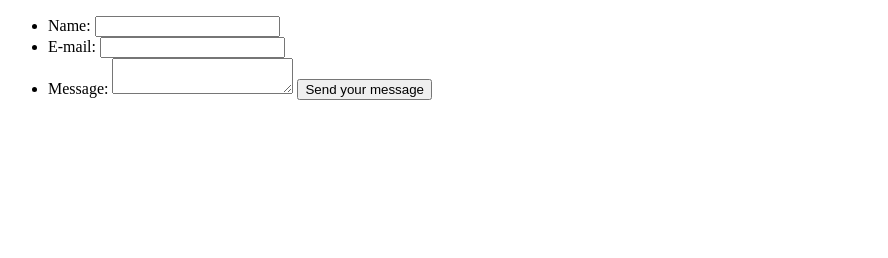
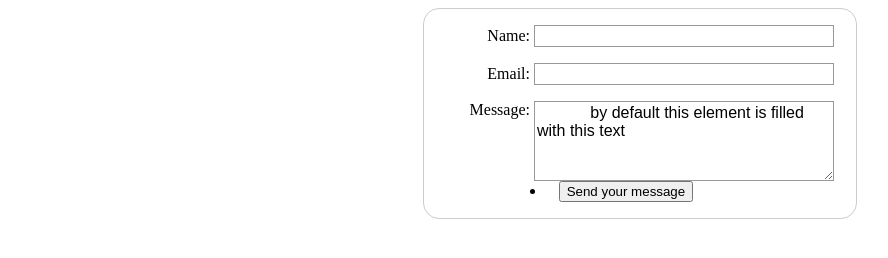
Before and after one commit to Yeampier2022/w10, a plain HTML site: page contactus.html in a window 1280 px wide. Shown: the whole page, without its empty margins (0-888 px from the left). Drawn offline with Linux system fonts and the light colour scheme.

Commit message:
Update contactus.html

```diff
--- a/contactus.html
+++ b/contactus.html
@@ -1,14 +1,82 @@
 <!DOCTYPE html>
 <html lang="en">
   <head>
-    <meta charset="UTF-8">
-    <meta http-equiv="X-UA-Compatible" content="IE=edge">
-    <meta name="viewport" content="width=device-width, initial-scale=1.0">
-    <link rel="stylesheet" href="">
-    <title>Form</title>
+    <meta charset="UTF-8" />
+    <meta http-equiv="X-UA-Compatible" content="IE=edge" />
+    <meta name="viewport" content="width=device-width, initial-scale=1.0" />
+    <title>Document</title>
   </head>
+  <style>
+    form {
+      /* Center the form on the page */
+      margin: 0 auto;
+      width: 400px;
+      /* Form outline */
+      padding: 1em;
+      border: 1px solid #ccc;
+      border-radius: 1em;
+    }
+
+    ul {
+      list-style: none;
+      padding: 0;
+      margin: 0;
+    }
+
+    form li + li {
+      margin-top: 1em;
+    }
+
+    label {
+      /* Uniform size & alignment */
+      display: inline-block;
+      width: 90px;
+      text-align: right;
+    }
+
+    input,
+    textarea {
+      /* To make sure that all text fields have the same font settings
+     By default, textareas have a monospace font */
+      font: 1em sans-serif;
+
+      /* Uniform text field size */
+      width: 300px;
+      box-sizing: border-box;
+
+      /* Match form field borders */
+      border: 1px solid #999;
+    }
+
+    input:focus,
+    textarea:focus {
+      /* Additional highlight for focused elements */
+      border-color: #000;
+    }
+
+    textarea {
+      /* Align multiline text fields with their labels */
+      vertical-align: top;
+
+      /* Provide space to type some text */
+      height: 5em;
+    }
+
+    .button {
+      /* Align buttons with the text fields */
+      padding-left: 90px; /* same size as the label elements */
+    }
+
+    button {
+      /* This extra margin represent roughly the same space as the space
+     between the labels and their text fields */
+      margin-left: 0.5em;
+    }
+  </style>
+
   <body>
-    <div id="feedback">
+    <div id="feedback"></div>
+
     <form action="/my-handling-form-page" method="post">
       <ul>
         <li>
@@ -16,35 +84,41 @@
           <input type="text" id="name" name="user_name" />
         </li>
         <li>
-            <label for="mail">E-mail:</label>
+          <label for="mail">Email:</label>
           <input type="email" id="mail" name="user_email" />
         </li>
         <li>
           <label for="msg">Message:</label>
-            <textarea id="msg" name="user_message"></textarea>
+          <textarea>
+            by default this element is filled with this text
+            </textarea
+          >
+        </li>
+      </ul>
+      <li class="button">
         <button type="submit">Send your message</button>
       </li>
-        </ul>
     </form>
-    </div>
-
   </body>
 
   <script>
     // get the feedback div element so we can do something with it.
-    const feedbackElement = document.getElementById('feedback');
+    const feedbackElement = document.getElementById("feedback");
     // get the form so we can read what was entered in it.
     const formElement = document.forms[0];
     // add a 'listener' to wait for a submission of our form. When that happens run the code below.
-    formElement.addEventListener('submit', function(e) {
+    formElement.addEventListener("submit", function (e) {
       // stop the form from doing the default action.
       e.preventDefault();
       // set the contents of our feedback element to a message letting the user know the form was submitted successfully. Notice that we pull the name that was entered in the form to personalize the message!
-        feedbackElement.innerHTML = 'Hello '+ formElement.user_name.value +'! Thank you for your message. We will get back with you as soon as possible!';
+      feedbackElement.innerHTML =
+        "Hello " +
+        formElement.user_name.value +
+        "! Thank you for your message. We will get back with you as soon as possible!";
       // make the feedback element visible.
       feedbackElement.style.display = "block";
       // add a class to move everything down so our message doesn't cover it.
-        document.body.classList.toggle('moveDown');
+      document.body.classList.toggle("moveDown");
     });
   </script>
 </html>
```
Lines whose indentation alone changed are shown as unchanged.
